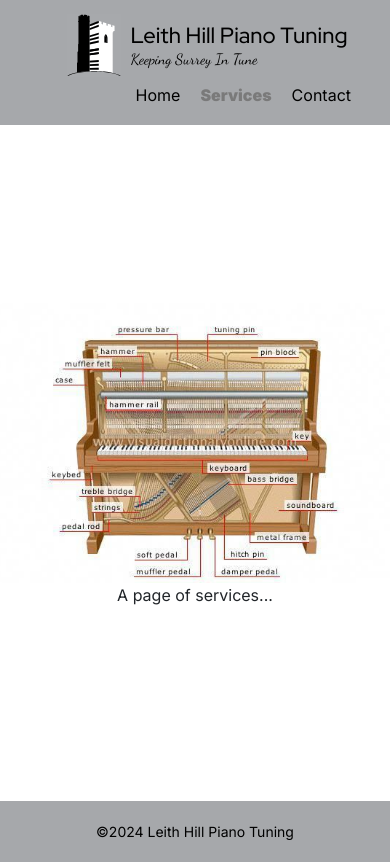
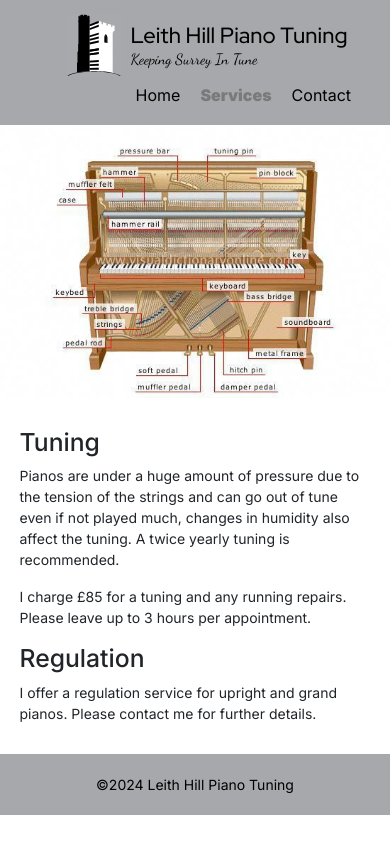
Before and after one commit to lw1066/nickPiano, a Next.js app: page /Services in a window 390 px wide. Built offline with nearby package versions, Linux system fonts and the light colour scheme; a web font is replaced by a local one.

Commit message:
changed text content

```diff
--- a/src/app/Contact/contact.css
+++ b/src/app/Contact/contact.css
@@ -81,4 +81,8 @@
     width: 90%;
     font-size: 14px;
   }
+
+  .contact-form li {
+    font-size: 14px;
+  }
 }
--- a/src/app/Contact/page.js
+++ b/src/app/Contact/page.js
@@ -95,7 +95,7 @@ const Contact = () => {
           The easiest way to get in contact is using the form below - I&apos;ll
           get right back to you!
         </p>
-        <p>If you&apos;d like to book a service please include</p>
+        <p>If you&apos;d like to book a tuning please include</p>
         <ul>
           <li>The address the piano is kept</li>
           <li>A contact number</li>
--- a/src/app/Services/page.js
+++ b/src/app/Services/page.js
@@ -4,7 +4,6 @@ const Page = () => {
   return (
     <div
       style={{
-        height: "80vh",
         display: "flex",
         justifyContent: "center",
         alignItems: "center",
@@ -16,7 +15,20 @@ const Page = () => {
         alt="Nick tuning an upright piano"
         className="piano-diagram"
       />
-      <p>A page of services...</p>
+      <div className="servicesText">
+        <h2>Tuning</h2>
+        <p>
+          Pianos are under a huge amount of pressure due to the tension of the
+          strings and can go out of tune even if not played much, changes in
+          humidity also affect the tuning. A twice yearly tuning is recommended.
+        </p>
+        <p>
+          I charge £85 for a tuning and any running repairs. Please leave up to
+          3 hours per appointment.
+        </p>
+        <h2>Regulation</h2>I offer a regulation service for upright and grand
+        pianos. Please contact me for further details.
+      </div>
     </div>
   );
 };
--- a/src/app/Services/services.css
+++ b/src/app/Services/services.css
@@ -2,4 +2,24 @@
   border-radius: 12px;
   width: 400px;
   height: auto;
+  margin-top: 40px;
 }
+
+.servicesText {
+  width: 60%;
+  margin-block: 30px;
+}
+
+@media (max-width: 468px) {
+  .servicesText {
+    width: 90%;
+    font-size: 14px;
+  }
+
+  .piano-diagram {
+    border-radius: 0px;
+    width: 100%;
+    height: auto;
+    margin-top: 0px;
+  }
+}
--- a/src/app/components/Welcome.css
+++ b/src/app/components/Welcome.css
@@ -43,6 +43,7 @@
   font-size: 16px;
   color: #ffffff;
   width: 90%;
+  text-align: left;
 }
 
 .welcome-content {
```
Also changed, not shown: src/app/components/BootstrapClient.js (deleted, +0 -13 lines), src/app/components/Welcome.js (+20 -9 lines).
